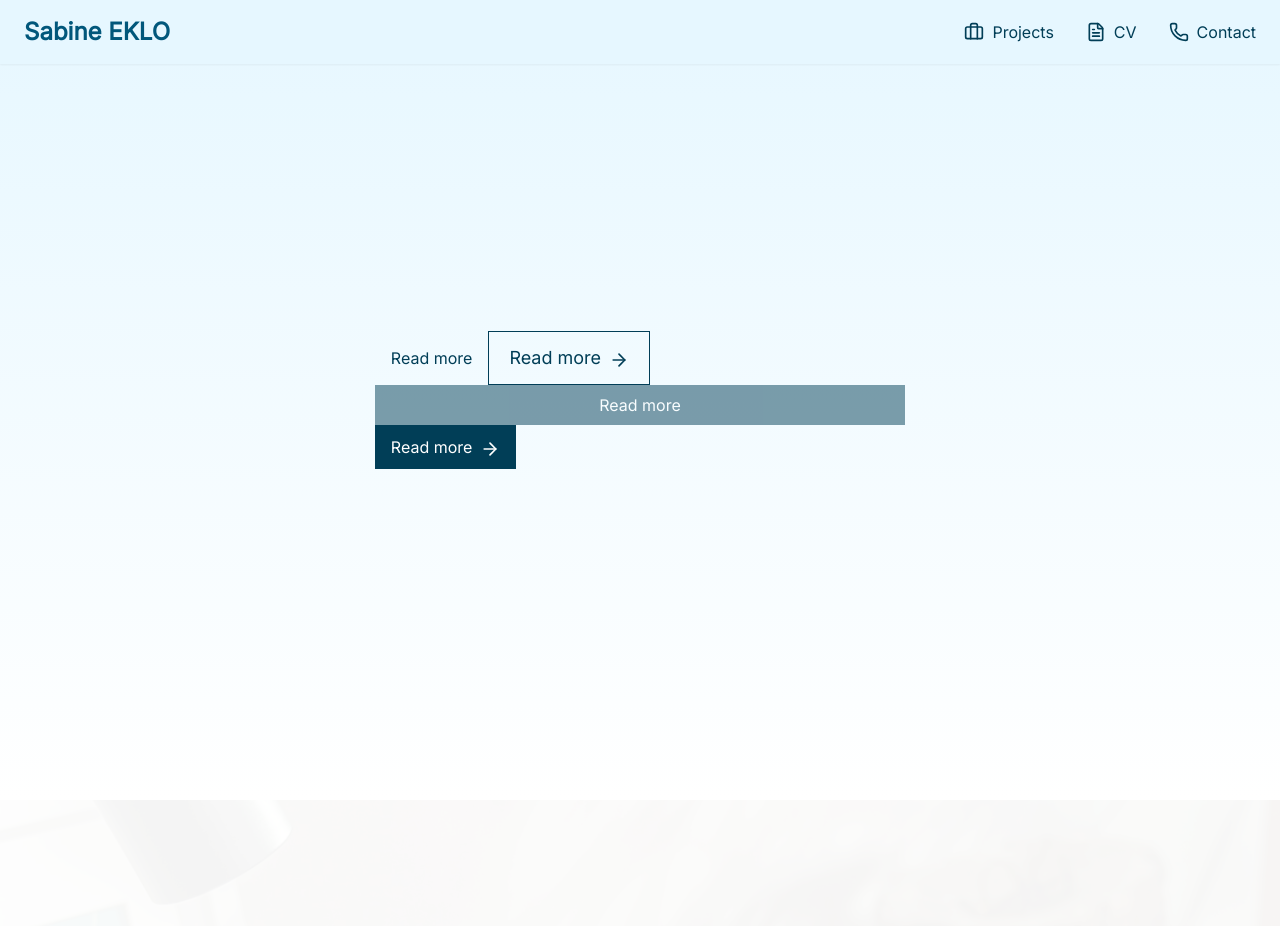
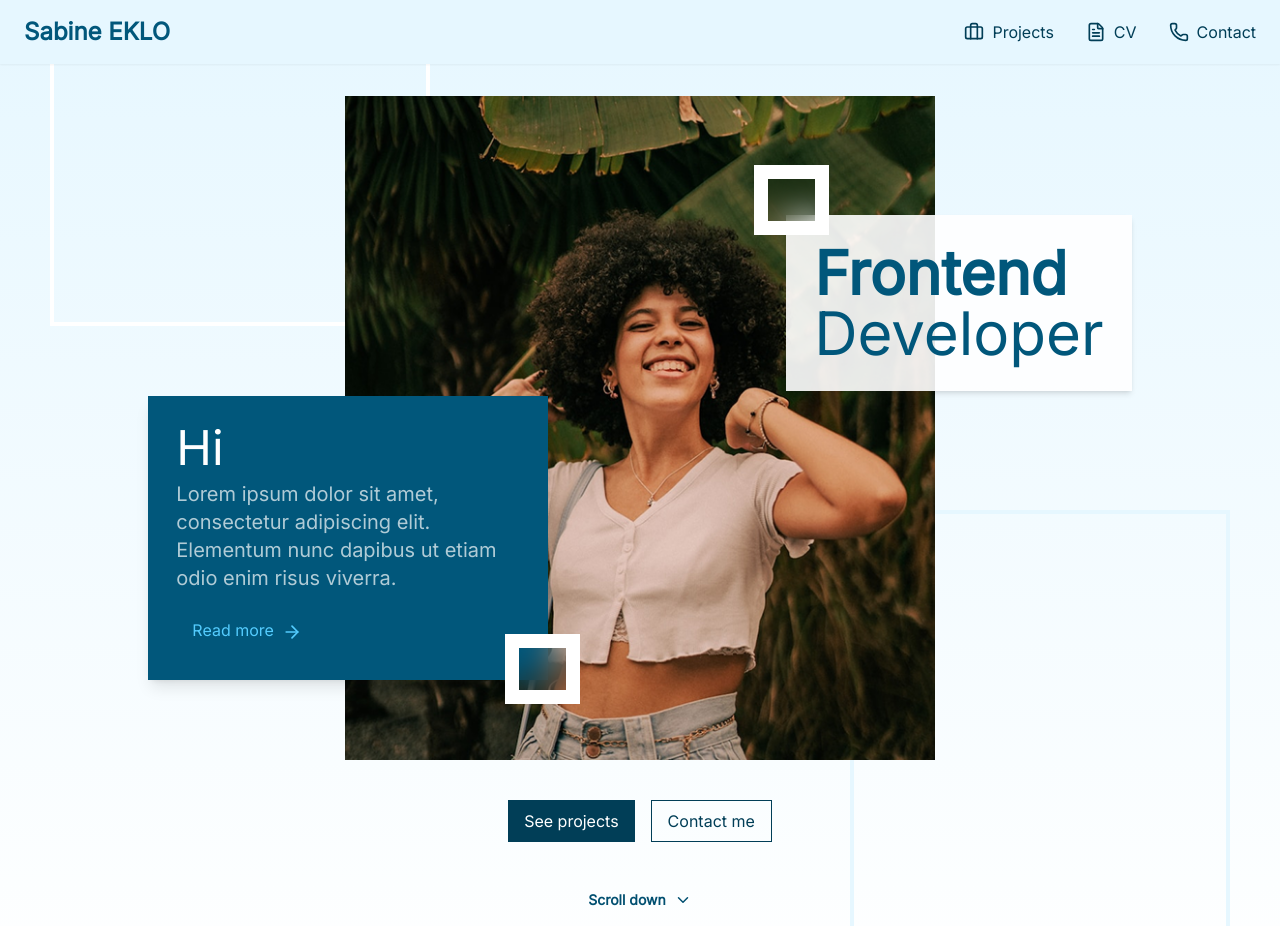
Before and after one commit to Sabineeklo/Monportofolio, a React app: page / in a window 1280 px wide. Shown: the top 926 px of the page. Built offline with nearby package versions, Linux system fonts and the light colour scheme; the HTML template or start-up script is replaced by a standard one.

Commit message:
Add hero image and enhance Hero section layout with responsiveness

```diff
--- a/src/index.css
+++ b/src/index.css
@@ -12,3 +12,10 @@
 body {
   @apply font-sans;
 }
+.border-gradient {
+  border: 6px solid transparent;
+  background:
+    linear-gradient(#ffffff, #ffffff) padding-box,
+    linear-gradient(to bottom, #FFFFFF, #E6F7FF) border-box;
+  background-clip: padding-box, border-box;
+}
--- a/src/sections/Hero.tsx
+++ b/src/sections/Hero.tsx
@@ -1,32 +1,113 @@
-import { ArrowRight } from "lucide-react"
-import Button from "../components/Button"
+import { ArrowRight, ChevronDown } from 'lucide-react';
+import heroImage from '../assets/heroImg.png';
+import Button from '../components/Button';
+import { Link } from 'react-router-dom';
 
 const Hero = () => {
   return (
-    <div className='bg-gradient-to-b from-[#E6F7FF] to-[#FFFFFF] min-h-screen flex justify-center items-center'>
-        <div>
-          <Button variant='nofill'>Read more</Button>
+    <section className='relative overflow-hidden py-20 pt-44 md:py-24 bg-gradient-to-b from-[#E6F7FF] to-[#FFFFFF]'>
+      <div className='relative z-10 max-w-6xl mx-auto px-6'>
+        <div className='flex justify-center items-center'>
+          {/* Image wrapper = référence principale */}
+          <div className='relative md:block flex flex-col justify-center items-center'>
+            <img
+              src={heroImage}
+              alt='Hero'
+              className='w-[380px] sm:w-[420px] md:w-[480px] lg:w-[590px] object-cover'
+            />
+            {/* ================= TOP CARD ================= */}
+            <div
+              className='
+                hidden md:block
+                absolute -left-1/2 top-0 -translate-y-1/2
+                border-4 border-white
+                p-7 w-[380px] h-[460px] -z-10
+              '
+            />
+
+            {/* ================= BOTTOM CARD ================= */}
+            <div
+              className='
+                  hidden md:block
+                  absolute -right-1/2 -bottom-[98%] -translate-y-1/2
+                  border-4 border-secondary-50
+                  p-7 w-[380px] h-[600px] -z-10
+              '
+            />
+
+            {/* ================= LEFT CARD ================= */}
+            <div
+              className='
+                relative
+                md:absolute -top-16 md:-left-1/3 md:top-2/3 md:-translate-y-1/2
+                bg-primary-500 text-white p-3 md:p-7 max-w-[300px] md:max-w-[400px] shadow-lg
+                transition-all duration-300
+                md:hover:-translate-y-[60%] md:hover:shadow-xl
+              '
+            >
+              {/* Décor */}
+              <span className='absolute -bottom-6 -right-8 w-[40px] md:w-[75px] h-[38px] md:h-[70px] border-8 md:border-[14px] border-white backdrop-blur-lg' />
+
+              <h2 className='text-2xl md:text-5xl font-medium mb-2'>Hi</h2>
+              <p className='text-base md:text-xl text-primary-100 leading-tight mb-4'>
+                Lorem ipsum dolor sit amet, consectetur adipiscing elit.
+                Elementum nunc dapibus ut etiam odio enim risus viverra.
+              </p>
+
+              <Link to='/about'>
                 <Button
                   variant='nofill'
-            size='large'
-            border='primary'
+                  className='text-secondary-300 hover:text-white'
                   icon={<ArrowRight size={20} />}
                   iconPosition='right'
                 >
                   Read more
                 </Button>
-          <Button fullWidth disabled>
-            Read more
+              </Link>
+            </div>
+
+            {/* ================= RIGHT CARD ================= */}
+            <div
+              className='
+                absolute
+                left-1/2 -translate-x-1/2 -top-14
+                md:left-auto md:-translate-x-0 md:-right-1/3 md:top-[18%]
+                bg-white/90 p-3 px-10 md:p-7 shadow-md
+                transition-all duration-300
+                md:hover:-translate-y-3 md:hover:shadow-xl
+              '
+            >
+              {/* Décor */}
+              <span className='absolute -top-[50px] -left-8 w-[40px] md:w-[75px] h-[38px] md:h-[70px] border-8 md:border-[14px] border-white backdrop-blur-lg' />
+
+              <p className='text-[45px] md:text-6xl font-bold text-primary-500 leading-tight text-center md:text-left'>
+                Frontend
+                <br />
+                <span className='font-medium'>Developer</span>
+              </p>
+            </div>
+          </div>
+        </div>
+
+        {/* CTA */}
+        <div className='-mt-10 md:mt-10 flex flex-col sm:flex-row justify-center gap-4 max-w-[300px] mx-auto'>
+          <Button variant='filled' fullOnMobile>
+            See projects
           </Button>
-          <Button
-            icon={<ArrowRight className='w-5 h-5' />}
-            iconPosition='right'
-          >
-            Read more
+          <Button variant='nofill' border='primary' fullOnMobile>
+            Contact me
           </Button>
         </div>
+
+        {/* Scroll down */}
+        <div className='mt-12 hidden md:flex justify-center'>
+          <span className='text-sm font-semibold text-primary-600 flex items-center gap-2 hover:text-secondary-600 cursor-pointer transition-all duration-300'>
+            Scroll down <ChevronDown size={18} />
+          </span>
         </div>
-  )
-}
+      </div>
+    </section>
+  );
+};
 
-export default Hero
+export default Hero;
--- a/tailwind.config.js
+++ b/tailwind.config.js
@@ -52,7 +52,5 @@ export default {
       },
     },
   },
-  plugins: [
-    require('@tailwindcss/line-clamp'),
-  ],
+  plugins: [],
 };
```
Also changed, not shown: src/assets/heroImg.png (added). Lines whose indentation alone changed are shown as unchanged.
